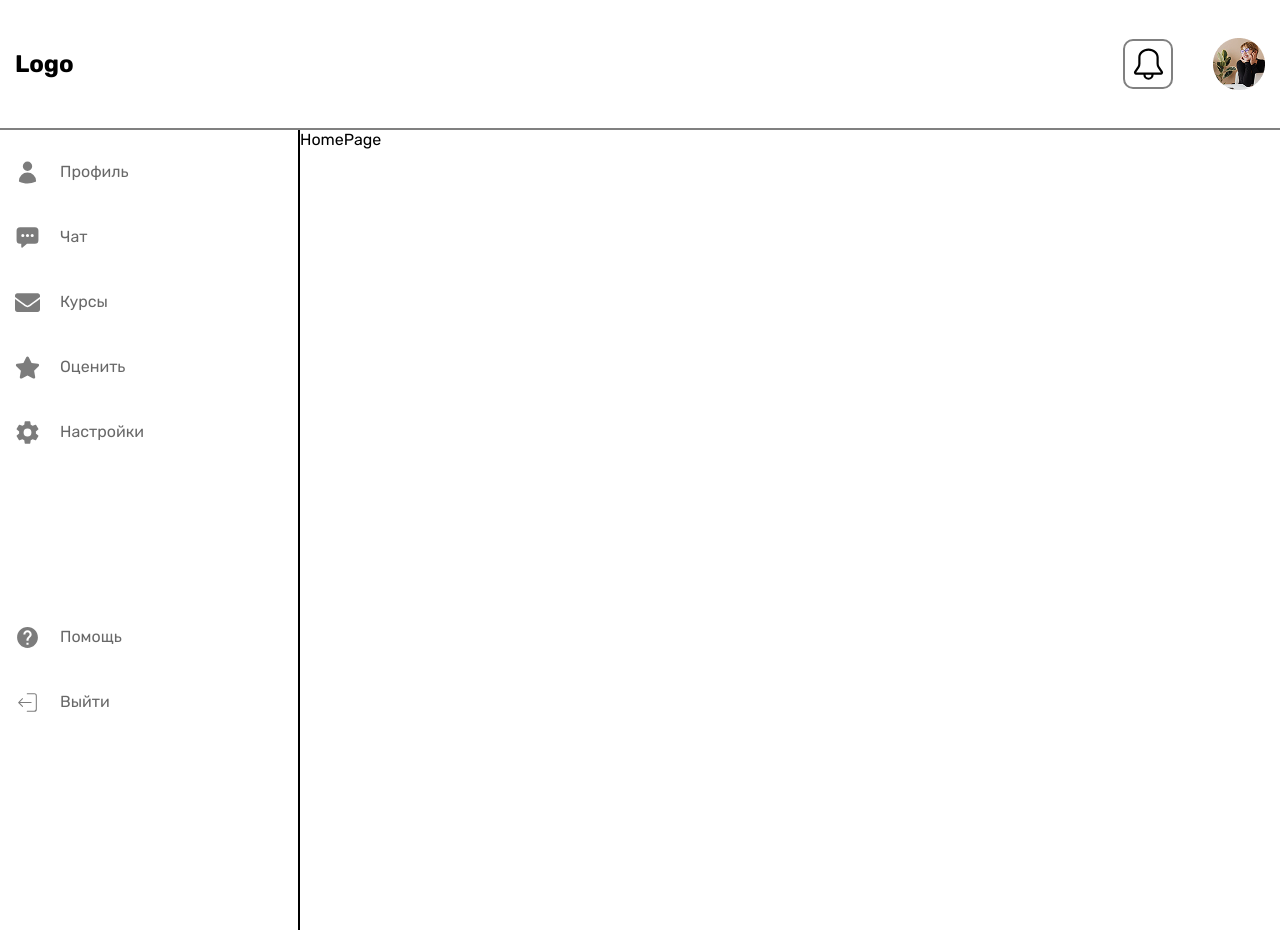
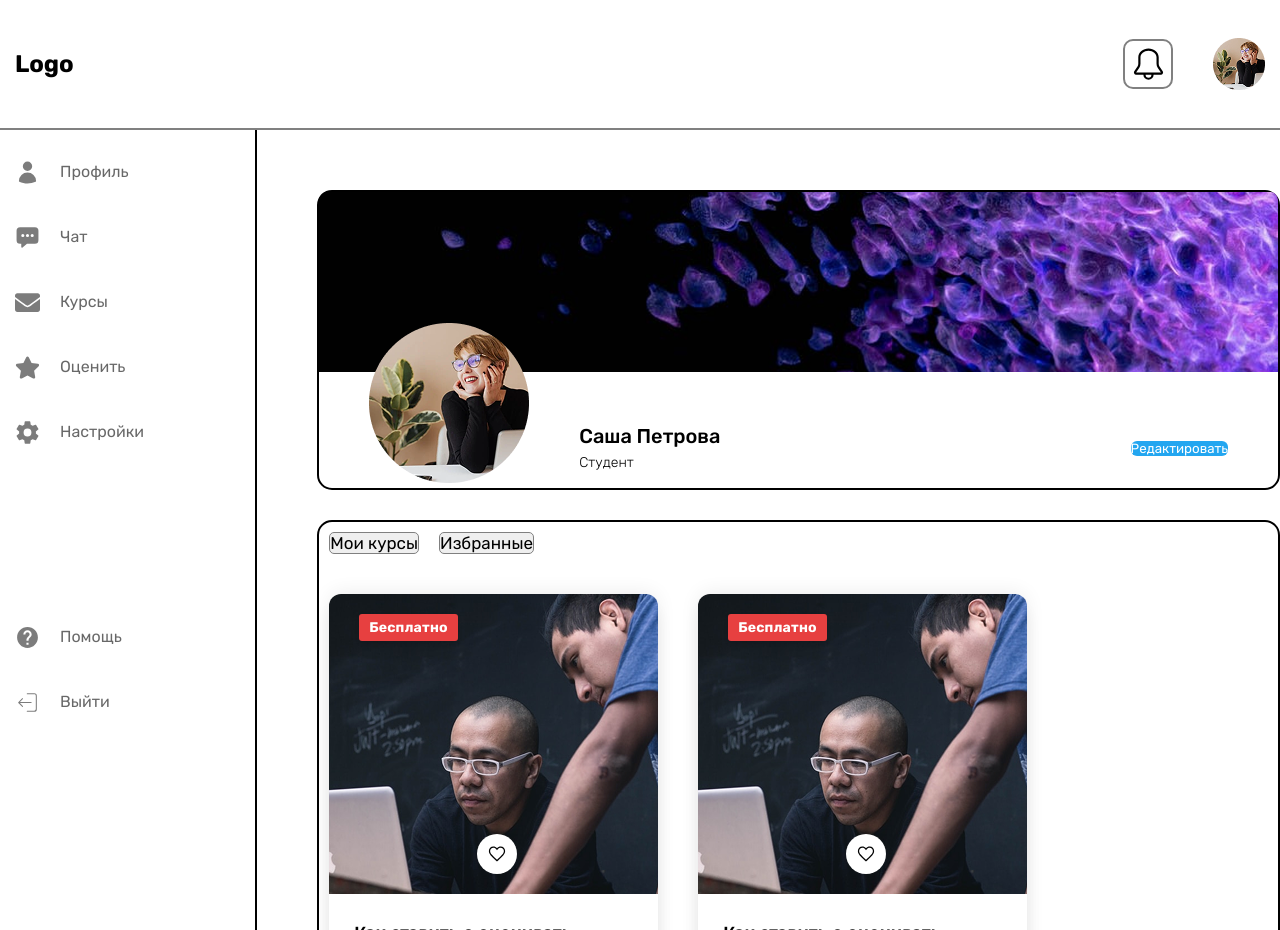
Before and after one commit to aiym18/motion_web_site, a Next.js app: page /profil in a window 1280 px wide. Built offline with nearby package versions, Linux system fonts and the light colour scheme.

Commit message:
fertishpro

```diff
--- a/src/app/profil/(profile)/page.tsx
+++ b/src/app/profil/(profile)/page.tsx
@@ -1,7 +1,12 @@
+import Profile from "@/components/pages/mainProfile/profile/Profile";
 import React from "react";
 
 const page = () => {
-  return <div>HomePage</div>;
+  return (
+    <div>
+      <Profile />
+    </div>
+  );
 };
 
 export default page;
--- a/src/components/pages/mainProfile/profile/Profile.module.scss
+++ b/src/components/pages/mainProfile/profile/Profile.module.scss
@@ -0,0 +1,101 @@
+.Profile {
+  padding: 60px 0 60px 60px;
+  .content {
+    display: flex;
+    flex-direction: column;
+    gap: 30px;
+    .userprofile {
+      border: 2px solid black;
+      border-radius: 15px;
+      height: 300px;
+      position: relative;
+      width: 100%;
+      .proimg {
+        width: 100%;
+      }
+      .user {
+        position: absolute;
+        display: flex;
+        align-items: center;
+        width: 100%;
+        justify-content: space-between;
+        padding: 0 50px;
+        bottom: 5px;
+        .usertex {
+          display: flex;
+          align-items: center;
+          gap: 50px;
+          h2 {
+            font-weight: 500;
+            font-size: 20px;
+            margin-bottom: -90px;
+            span {
+              font-weight: 300;
+              font-size: 14px;
+              line-height: 100%;
+            }
+          }
+        }
+        button {
+          display: flex;
+          align-items: center;
+          justify-content: center;
+          width: 159;
+          height: 46;
+          margin-bottom: -90px;
+          border-radius: 6px;
+          background: #23a6f0;
+          color: white;
+        }
+      }
+    }
+    .forcours {
+      display: flex;
+      flex-direction: column;
+      gap: 40px;
+      padding: 10px;
+      border: 2px solid black;
+      border-radius: 15px;
+      width: 100%;
+      .btn {
+        display: flex;
+        gap: 20px;
+        button {
+          border: 1px solid gray;
+          border-radius: 5px;
+          display: flex;
+          align-items: center;
+          justify-content: center;
+          width: 159;
+          height: 46;
+          font-size: 17px;
+          color: black;
+        }
+        button:hover {
+          background: #23a6f0;
+          color: white;
+          border: none;
+        }
+      }
+      .topcours {
+        display: flex;
+        align-items: center;
+        gap: 40px;
+        display: flex;
+        flex-wrap: wrap;
+      }
+    }
+  }
+}
+
+@media (max-width: 750px) {
+  .Profile {
+    .content {
+      .forcours {
+        .topcours {
+
+        }
+      }
+    }
+  }
+}
--- a/src/components/pages/mainProfile/profile/Profile.tsx
+++ b/src/components/pages/mainProfile/profile/Profile.tsx
@@ -1,14 +1,44 @@
 import { FC } from "react";
 import scss from "./Profile.module.scss";
+import chatimg from "@/assets/img/chatimg.png";
+import chatuser from "@/assets/img/chatuser.png";
+import Image from "next/image";
+import Card from "@/ui/card/Card";
 
 const Profile: FC = () => {
- return (
-  <section className={scss.Profile}>
-   <div className="container">
-    <div className={scss.content}>Profile</div>
-   </div>
-  </section>
- );
+  return (
+    <section className={scss.Profile}>
+      <div className="">
+        <div className={scss.content}>
+          <div className={scss.userprofile}>
+            <Image className={scss.proimg}  src={chatimg} alt="img" />
+            <div className={scss.user}>
+              <div className={scss.usertex}>
+                <Image src={chatuser} alt="img" />
+                <h2>
+                  Саша Петрова <br />
+                  <span>Студент</span>
+                </h2>
+              </div>
+
+              <button>Редактировать</button>
+            </div>
+          </div>
+          <div className={scss.forcours}>
+            <div className={scss.btn}>
+              <button>Мои курсы</button>
+              <button>Избранные</button>
+            </div>
+            <div className={scss.topcours}>
+              <Card />
+              <Card />
+              <Card />
+            </div>
+          </div>
+        </div>
+      </div>
+    </section>
+  );
 };
 
 export default Profile;
--- a/src/components/proflayout/ProfLoyout.module.scss
+++ b/src/components/proflayout/ProfLoyout.module.scss
@@ -8,7 +8,19 @@
     max-width: 100%;
   }
   main {
-    overflow-y: scroll;
+    overflow-y: auto;
     height: 800px;
   }
+
+  main::-webkit-scrollbar {
+    display: none;
+  }
+
+  main {
+    scrollbar-width: none;
+  }
+
+  main {
+    -ms-overflow-style: none;
+  }
 }
--- a/src/components/proflayout/navProfile/NavProfile.module.scss
+++ b/src/components/proflayout/navProfile/NavProfile.module.scss
@@ -30,3 +30,6 @@
 
   }
 }
+@media (max-width: 750px){
+
+}
--- a/src/components/proflayout/navProfile/NavProfile.tsx
+++ b/src/components/proflayout/navProfile/NavProfile.tsx
@@ -1,3 +1,4 @@
+"use client";
 import { FC } from "react";
 import scss from "./NavProfile.module.scss";
 import { HiUser } from "react-icons/hi2";
```
Also changed, not shown: src/components/pages/mainPage/market/Marketing.tsx (added, +119 -0 lines), src/assets/img/chatimg.png (added), src/assets/img/chatuser.png (added).
